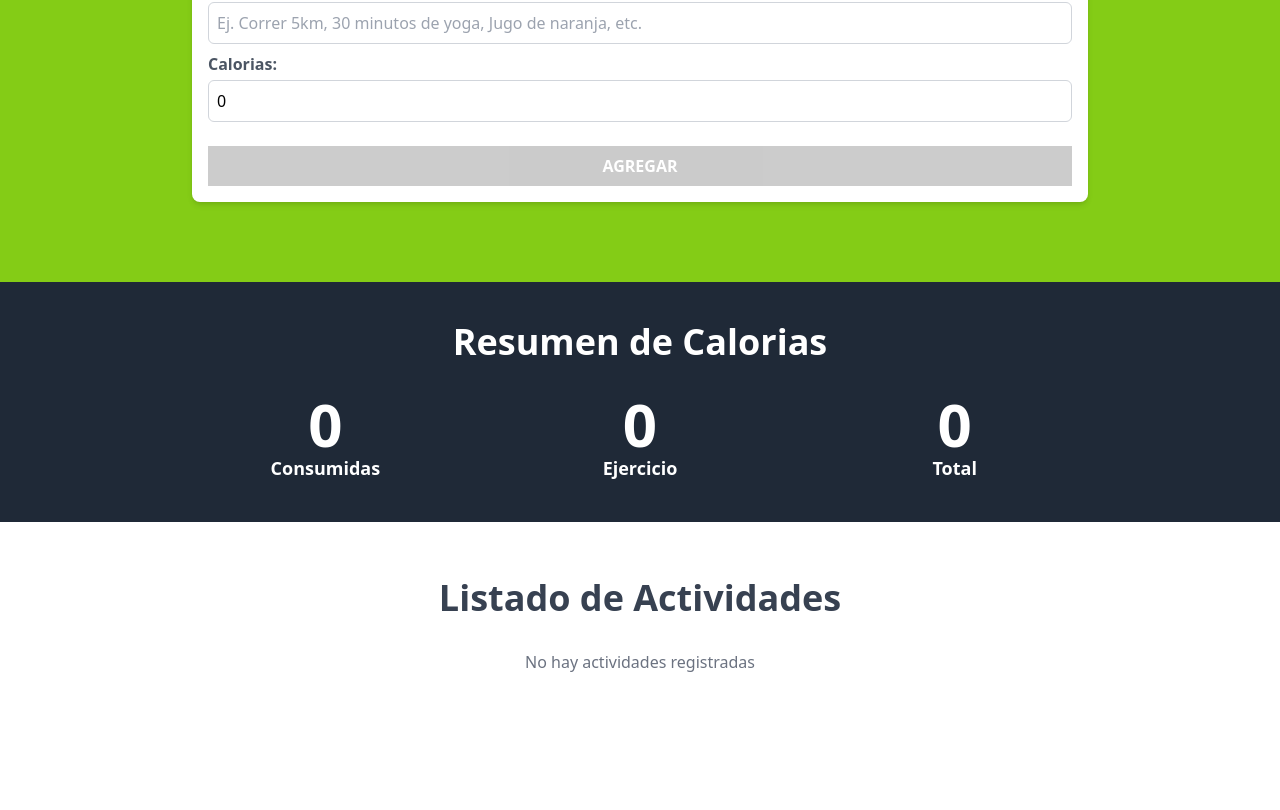
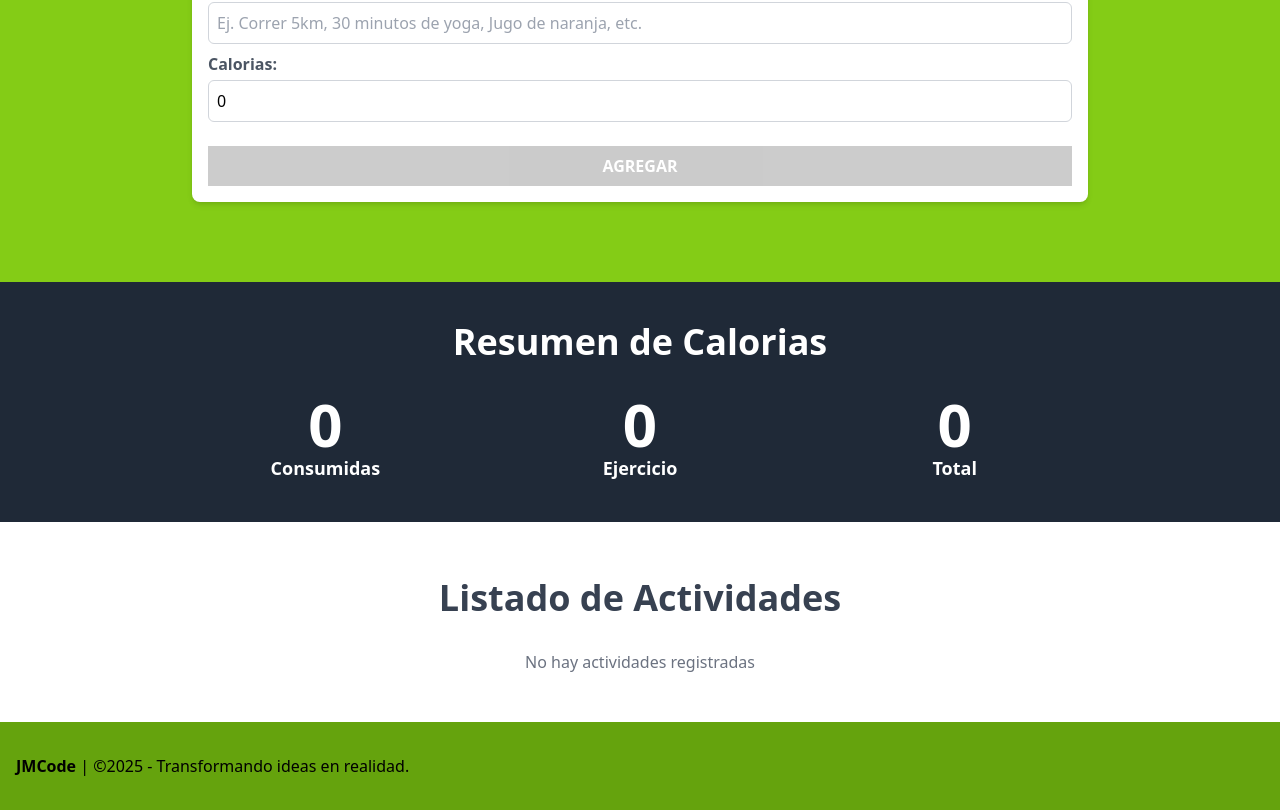
Before and after one commit to JmAtochePascual/ContadorCalorias-React-TS, a React (Vite) app: page / in a window 1280 px wide. Shown: the part 272-1082 px from the top of the page. Before the commit the page ends 962 px from the top, so only its background shows below. Built offline with nearby package versions, Linux system fonts and the light colour scheme.

Commit message:
feat: :tada: Agrega el footer

```diff
--- a/src/App.tsx
+++ b/src/App.tsx
@@ -39,7 +39,7 @@ function App() {
         </div>
       </section>
 
-      <section className="w-11/12 max-w-4xl mx-auto p-4">
+      <section className="w-11/12 max-w-4xl mx-auto mb-8 p-4">
         <h2 className="mb-8 text-4xl text-center font-bold text-gray-700">Listado de Actividades</h2>
 
         {
@@ -57,6 +57,10 @@ function App() {
             </div>
         }
       </section>
+
+      <footer className='py-4 bg-lime-600'>
+        <p className="p-4 text-center md:text-start"> <span className="font-bold">JMCode</span> | ©2025 - Transformando ideas en realidad.</p>
+      </footer>
     </>
   )
 }
```
